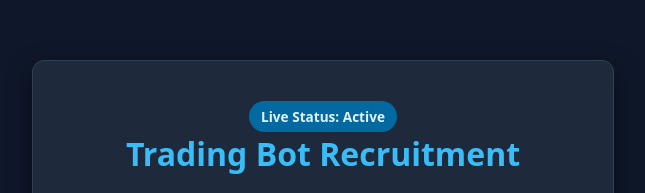
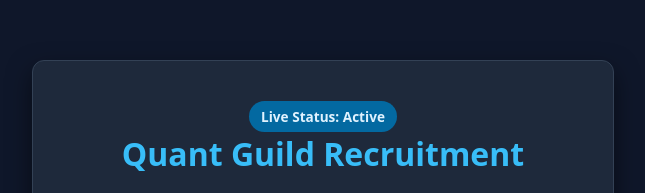
Before and after one commit to 26Yash26/Trading-Bot-Recruitment, a plain HTML site: page index.html in a window 1280 px wide. Shown: the part 218-411 px from the top of the page, without its empty margins (317-962 px from the left). Drawn offline with Linux system fonts and the light colour scheme.

Commit message:
workflow check

```diff
--- a/index.html
+++ b/index.html
@@ -15,7 +15,7 @@
 <body>
     <div class="card">
         <span class="status">Live Status: Active</span>
-        <h1>Trading Bot Recruitment</h1>
+        <h1>Quant Guild Recruitment</h1>
         <p>Automated deployment pipeline configured via GitHub Actions and GCP VM.</p>
     </div>
 </body>
```
